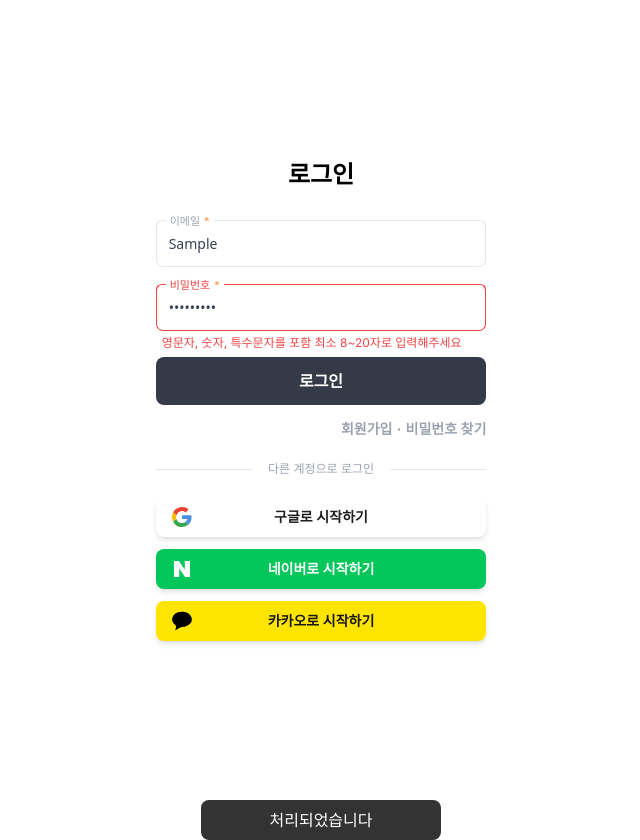
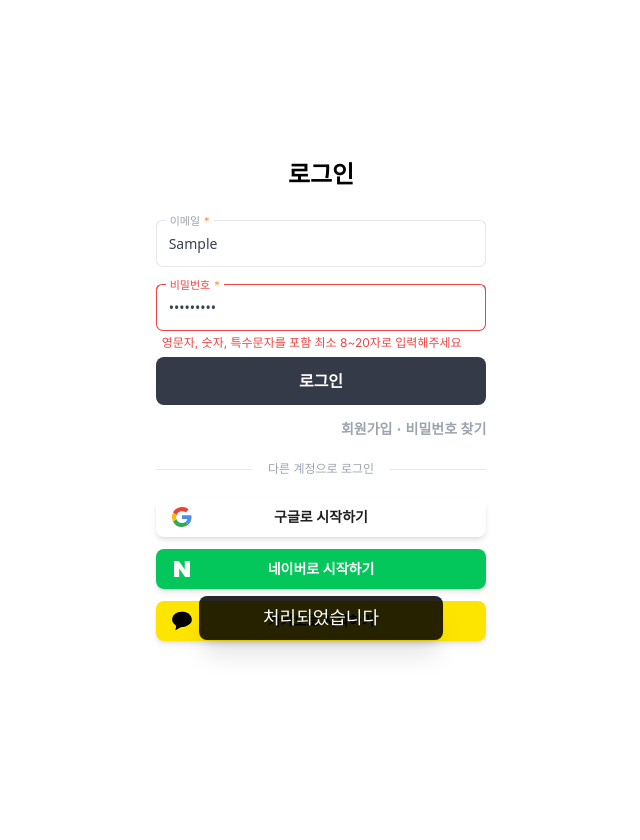
Before and after one commit to dbaudwns20/Daesungnipple, a Next.js app: page /sign-in in a window 1280 px wide. Both pictures are taken after typing "Sample", "Sample123" into the empty fields and a click on the button "로그인". Shown: the whole page, without its empty margins (319-959 px from the left). After the commit the page ends 800 px from the top, so only its background shows below. Built offline with nearby package versions, Linux system fonts and the light colour scheme.

Commit message:
토스트 메시지 기능, 컴포넌트 기능 구현 1차

```diff
--- a/src/app/globals.css
+++ b/src/app/globals.css
@@ -10,5 +10,8 @@ body {
 }
 
 #message-wrapper {
-  position: relative;
+  position: fixed;
+  z-index: 40;
+  inset: 0;
+  pointer-events: none;
 }
--- a/src/components/messages/toast/toast.tsx
+++ b/src/components/messages/toast/toast.tsx
@@ -1,17 +1,60 @@
 "use client";
 
-import { useRef, useEffect } from "react";
+import { useState, useRef, useEffect, useCallback } from "react";
+
+import { clearMessage } from "@/utils/message";
 
 type ToastProps = {
+  messageId: string;
   message: string;
   duration?: number;
-  onClose?: () => void;
 };
 
 export default function Toast(props: ToastProps) {
+  const { messageId, message, duration = 3000 } = props;
+
+  // refs
+  const toastRef = useRef<HTMLParagraphElement>(null);
+  const timeoutRef = useRef<number>();
+
+  // values
+  const [isClose, setIsCode] = useState<boolean>(false);
+
+  // 자동 닫기
+  const close = useCallback(() => {
+    setIsCode(true);
+    setTimeout(() => {
+      clearMessage(messageId);
+    }, 300);
+  }, [messageId]);
+
+  const setAutoCloseTimeout = useCallback(() => {
+    timeoutRef.current = window.setTimeout(() => {
+      close();
+    }, duration);
+  }, [duration, close]);
+
+  useEffect(() => {
+    if (isClose) toastRef.current!.classList.add("animate-fadeOut");
+  }, [isClose]);
+
+  useEffect(() => {
+    // 타임아웃 설정
+    setAutoCloseTimeout();
+    // unmount
+    return () => {
+      // 컴포넌트가 unmount 될 때 타임아웃 클리어
+      clearTimeout(timeoutRef.current!);
+    };
+  }, [setAutoCloseTimeout]);
+
   return (
-    <p className="top-1/6 -translate-y-1/6 absolute left-1/2 w-60 -translate-x-1/2 rounded-lg bg-black/80 px-4 py-2 text-center text-white">
-      {props.message}
+    <p
+      id={messageId}
+      ref={toastRef}
+      className="animate-fadeIn absolute bottom-[20%] left-1/2 z-40 w-auto max-w-[85%] -translate-x-1/2 rounded-lg bg-black/85 px-16 py-2 text-center text-lg text-white shadow-xl"
+    >
+      {message}
     </p>
   );
 }
--- a/src/utils/message.ts
+++ b/src/utils/message.ts
@@ -17,22 +17,19 @@ function removeExistingMessage(messageType: MessageType) {
   });
 }
 
-function setMessage(messageRootId: string): HTMLDivElement {
-  const messageBox: HTMLDivElement = document.createElement("div");
-  messageBox.setAttribute("id", messageRootId);
-  document.getElementById("message-wrapper")!.appendChild(messageBox);
-  return messageBox;
+function setMessage(): HTMLDivElement {
+  return document.getElementById("message-wrapper")! as HTMLDivElement;
 }
 
-export function clearMessage(messageRootId: string) {
-  const messageRoot: Root | undefined = messageMap.get(messageRootId);
+export function clearMessage(messageId: string) {
+  const messageRoot: Root | undefined = messageMap.get(messageId);
   if (messageRoot) {
     // 해당 메시지 루트 언마운트
     messageRoot.unmount();
     // 메시지 id 로 생성된 div 삭제
-    document.getElementById(messageRootId)?.remove();
+    document.getElementById(messageId)?.remove();
     // Map 에서 삭제
-    messageMap.delete(messageRootId);
+    messageMap.delete(messageId);
   }
 }
 
@@ -45,16 +42,16 @@ export function showToast(options: ToastOptions) {
   // 같은 유형의 메시지가 있다면 제거
   removeExistingMessage("toast");
   // id
-  const messageRootId: string = `toast_${generateRandomText()}`;
+  const messageId: string = `toast_${generateRandomText()}`;
   // root 생성
-  const root: Root = createRoot(setMessage(messageRootId));
+  const root: Root = createRoot(setMessage());
   // 컴포넌트 렌더링
   root.render(
     createElement(Toast, {
       ...options,
-      ...{ messageRootId },
+      ...{ messageId },
     }),
   );
   // Map 에 저장
-  messageMap.set(messageRootId, root);
+  messageMap.set(messageId, root);
 }
--- a/tailwind.config.ts
+++ b/tailwind.config.ts
@@ -6,7 +6,22 @@ const config: Config = {
     "./src/app/**/*.{js,ts,jsx,tsx,mdx}",
   ],
   theme: {
-    extend: {},
+    extend: {
+      keyframes: {
+        "fade-in": {
+          "0%": { opacity: "0" },
+          "100%": { opacity: "1" },
+        },
+        "fade-out": {
+          "0%": { opacity: "1" },
+          "100%": { opacity: "0" },
+        },
+      },
+      animation: {
+        fadeIn: "fade-in 0.3s ease-out",
+        fadeOut: "fade-out 0.3s ease-in",
+      },
+    },
   },
   plugins: [],
 };
```
